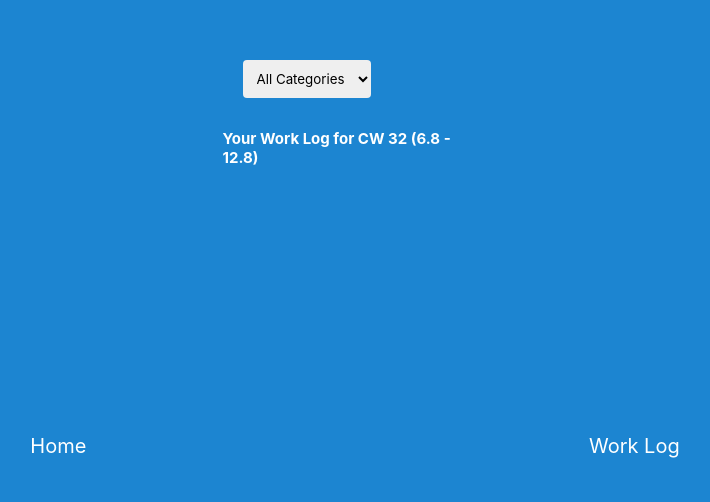
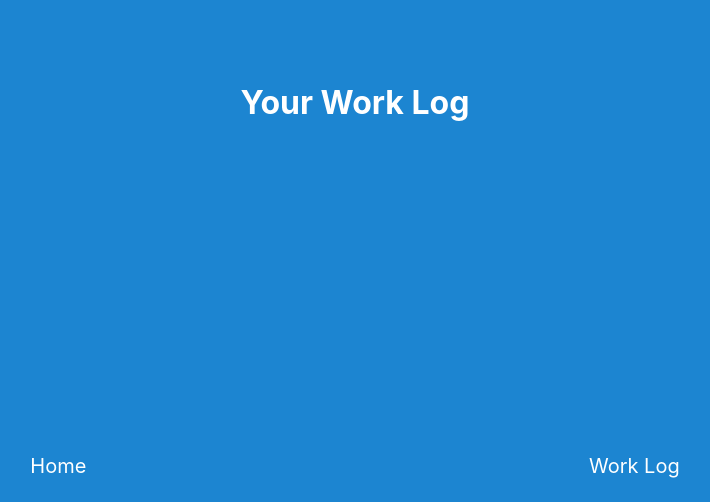
Before and after one commit to DenisKorkmaz/Pomodoro-App, a Next.js app: page /worklogpage in a window 1280 px wide. Shown: the part 298-800 px from the top of the page, without its empty margins (285-995 px from the left). Built offline with nearby package versions, Linux system fonts and the light colour scheme.

Commit message:
fix workLogPage

```diff
--- a/package.json
+++ b/package.json
@@ -12,8 +12,10 @@
     "eslint": "8.46.0",
     "eslint-config-next": "13.4.12",
     "next": "13.4.12",
+    "prop-types": "^15.8.1",
     "react": "18.2.0",
-    "react-dom": "18.2.0"
+    "react-dom": "18.2.0",
+    "react-router-dom": "^6.14.2"
   },
   "devDependencies": {
     "file-loader": "^6.2.0"
--- a/pages/index.js
+++ b/pages/index.js
@@ -18,7 +18,9 @@ function Home() {
         </ul>
       </nav>
 
-      <TimerWithLocalStorage selectedCategory={selectedCategory} />
+      <TimerWithLocalStorage
+        selectedCategory={selectedCategory}
+        setSelectedCategory={setSelectedCategory} />
     </div>
   );
 }
--- a/pages/worklogpage.js
+++ b/pages/worklogpage.js
@@ -1,51 +1,13 @@
-import React, { useState, useEffect } from "react";
-import Link from "next/link";
+import { useEffect, useState } from 'react';
+import Link from 'next/link';
 
-function getCurrentWeekNumber(date) {
-  const startOfYear = new Date(date.getFullYear(), 0, 1);
-  const dayOfYear = (date - startOfYear + 86400000) / 86400000;
-  return Math.ceil(dayOfYear / 7);
-}
-
-function getWeekRange(weekNumber, year) {
-  const startOfYear = new Date(year, 0, 1);
-  const startOfWeek = new Date(startOfYear);
-  startOfWeek.setDate(startOfYear.getDate() + (weekNumber - 1) * 7);
-  const endOfWeek = new Date(startOfWeek);
-  endOfWeek.setDate(startOfWeek.getDate() + 6);
-  return {
-    start: `${startOfWeek.getDate()}.${startOfWeek.getMonth() + 1}`,
-    end: `${endOfWeek.getDate()}.${endOfWeek.getMonth() + 1}`,
-  };
-}
-
-function formatTime(seconds) {
-  const hours = Math.floor(seconds / 3600);
-  const minutes = Math.floor((seconds % 3600) / 60);
-  let timeStr = "";
-  if (hours > 0) timeStr += `${hours} hour${hours > 1 ? "s" : ""} `;
-  if (minutes > 0) timeStr += `${minutes} minute${minutes > 1 ? "s" : ""}`;
-  return timeStr.trim();
-}
-
-function WorkLogPage() {
-  const [selectedCategory, setSelectedCategory] = useState("all");
+export default function WorkLogPage() {
   const [workLog, setWorkLog] = useState({});
-  const [allCategories, setAllCategories] = useState([]);
 
   useEffect(() => {
-    const data = JSON.parse(localStorage.getItem("workLog") || "{}");
-    const savedCategories = JSON.parse(
-      localStorage.getItem("categories") || "[]"
-    );
-    setWorkLog(data);
-    setAllCategories(savedCategories);
+    const savedWorkLog = JSON.parse(localStorage.getItem('workLog')) || {};
+    setWorkLog(savedWorkLog);
   }, []);
-
-  const currentDate = new Date();
-  const currentWeekNumber = getCurrentWeekNumber(currentDate);
-  const currentYear = currentDate.getFullYear();
-  const weekRange = getWeekRange(currentWeekNumber, currentYear);
 
   return (
     <div>
@@ -59,41 +21,22 @@ function WorkLogPage() {
           </li>
         </ul>
       </nav>
-      <select
-        value={selectedCategory}
-        onChange={(e) => setSelectedCategory(e.target.value)}>
-        <option value="all">All Categories</option>
-        {allCategories.map((category) => (
-          <option key={category} value={category}>
-            {category}
-          </option>
-        ))}
-      </select>
-
-      <h1 className="date-info">
-        Your Work Log for CW {currentWeekNumber} ({weekRange.start} -{" "}
-        {weekRange.end})
-      </h1>
-
-      <ul>
-        {Object.keys(
-          (workLog[currentYear] && workLog[currentYear][currentWeekNumber]) ||
-            {}
-        ).map((category) => {
-          if (selectedCategory === "all" || selectedCategory === category) {
-            const timeWorked =
-              workLog[currentYear][currentWeekNumber][category];
-            return (
-              <li key={category}>
-                You worked {formatTime(timeWorked)} on {category} this week.
-              </li>
-            );
-          }
-          return null;
-        })}
-      </ul>
+      <h1>Your Work Log</h1>
+      {Object.entries(workLog).map(([year, data]) => (
+        <div key={year}>
+          <h2>Year: {year}</h2>
+          {Object.entries(data).map(([week, weekData]) => (
+            <div key={week}>
+              <h3>Week: {week}</h3>
+              {Object.entries(weekData).map(([category, timeSpent]) => (
+                <p key={category}>
+                  You have spent {timeSpent} seconds on {category}.
+                </p>
+              ))}
+            </div>
+          ))}
+        </div>
+      ))}
     </div>
   );
 }
-
-export default WorkLogPage;
--- a/src/styles/globals.css
+++ b/src/styles/globals.css
@@ -43,7 +43,7 @@ nav {
   left: 50%;
   transform: translateX(-50%);
   width: 90%;
-  margin-bottom: 20px;
+  margin-bottom: 0px;
 }
 
 select, button {
@@ -100,6 +100,8 @@ ul li {
   align-items: center;
   justify-content: center;
   flex-direction: column;
+  margin-bottom: 50px;
+
 }
 
 
```
Also changed, not shown: src/app/components/CategorySelectorWithLocalStorage.js (+14 -12 lines), src/app/components/TimerWithLocalStorage.js (+19 -7 lines), 1 other file (tests, documents, lock files or other folders).
